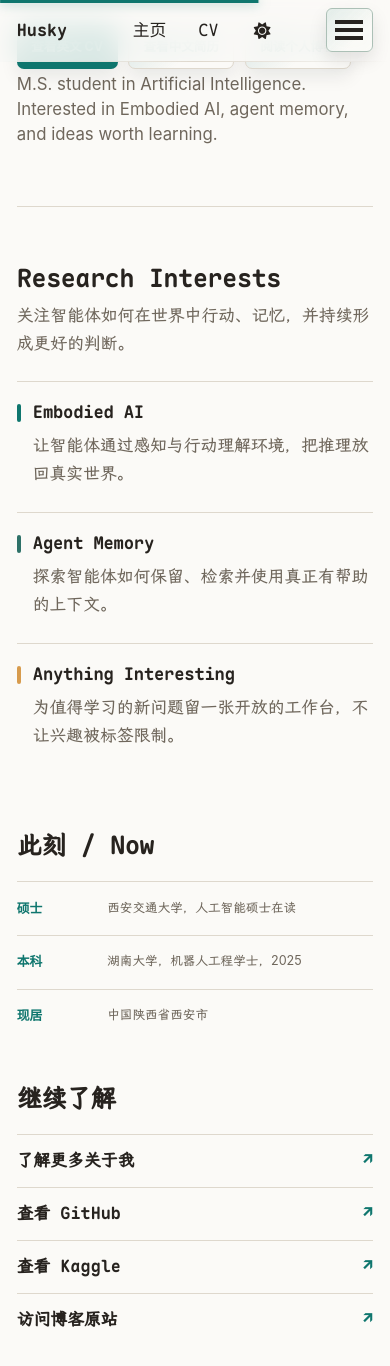
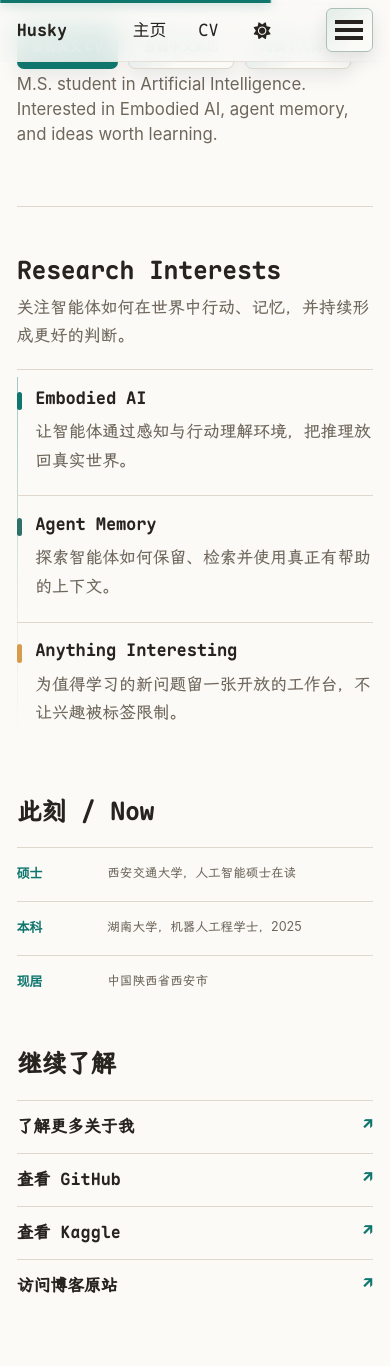
Before and after one commit to husky1102/husky1102.github.io, a Jekyll site: the page built from _pages/home.md, in a window 390 px wide and 1400 px high, scrolled down 627 px. Shown: the top 1366 px of the window. Built offline with Jekyll 4.4.1, drawn with Linux system fonts in a browser that asks for light colours.

Commit message:
refine homepage visual rhythm and character motion

```diff
--- a/_sass/custom.scss
+++ b/_sass/custom.scss
@@ -270,7 +270,7 @@
   gap: clamp(1.5rem, 5vw, 4.5rem);
   align-items: center;
   min-width: 0;
-  margin-bottom: clamp(3.5rem, 8vw, 6.5rem);
+  margin-bottom: clamp(3rem, 6vw, 4.75rem);
   padding: clamp(0.75rem, 3vw, 2rem) 0 clamp(2.25rem, 5vw, 4rem);
   border-bottom: 1px solid var(--global-border-color);
 }
@@ -457,7 +457,7 @@
 
 .home-hero__stage:hover .home-hero__character,
 .home-hero__stage.is-popped .home-hero__character {
-  transform: translate3d(0, -6.5%, 0) scale(1.12);
+  transform: translate3d(0, -3.5%, 0) scale(1.07) rotate(-0.35deg);
 }
 
 .home-hero__stage:hover .home-hero__portrait,
@@ -536,7 +536,7 @@
 
 .home-hero h1 {
   margin: 0 0 1rem;
-  font-size: clamp(2.65rem, calc(1.6rem + 7vw), 5.4rem);
+  font-size: clamp(2.55rem, calc(1.6rem + 6.4vw), 5.05rem);
   letter-spacing: -0.03em;
   line-height: 1.04;
   text-wrap: balance;
@@ -621,13 +621,13 @@
 
 .home-section {
   min-width: 0;
-  margin: 0 0 clamp(3.5rem, 7vw, 6rem);
+  margin: 0 0 clamp(3rem, 6vw, 5rem);
 }
 
 .home-section__header {
   display: grid;
   gap: 0.5rem;
-  margin-bottom: clamp(1.5rem, 4vw, 2.75rem);
+  margin-bottom: clamp(1.25rem, 3vw, 2rem);
 }
 
 .home-section__header h2,
@@ -648,9 +648,22 @@
 }
 
 .home-research-list {
+  position: relative;
   display: grid;
   grid-template-columns: minmax(0, 1fr);
   gap: 0 1.5rem;
+}
+
+.home-research-list::before {
+  content: "";
+  position: absolute;
+  top: 0.5rem;
+  bottom: 0.5rem;
+  left: 0;
+  width: 1px;
+  background: linear-gradient(to bottom, var(--global-link-color), var(--global-border-color) 72%, transparent);
+  opacity: 0.38;
+  pointer-events: none;
 }
 
 .home-research-track {
@@ -658,15 +671,22 @@
   display: grid;
   gap: 0.55rem;
   min-width: 0;
-  padding: 1.15rem 0 1.55rem 1rem;
+  padding: 1.05rem 0 1.35rem 1.15rem;
   border-top: 1px solid var(--global-border-color);
+  transition: transform 0.3s cubic-bezier(0.22, 1, 0.36, 1), border-color 0.3s ease;
+}
+
+.home-research-track:hover,
+.home-research-track:focus-within {
+  transform: translateX(0.35rem);
+  border-color: color-mix(in srgb, var(--global-link-color) 42%, var(--global-border-color));
 }
 
 .home-research-track__signal {
   position: absolute;
   top: 1.35rem;
   left: 0;
-  width: 0.24rem;
+  width: 0.3rem;
   height: 1.15rem;
   border-radius: 999px;
   background: var(--global-link-color);
```
